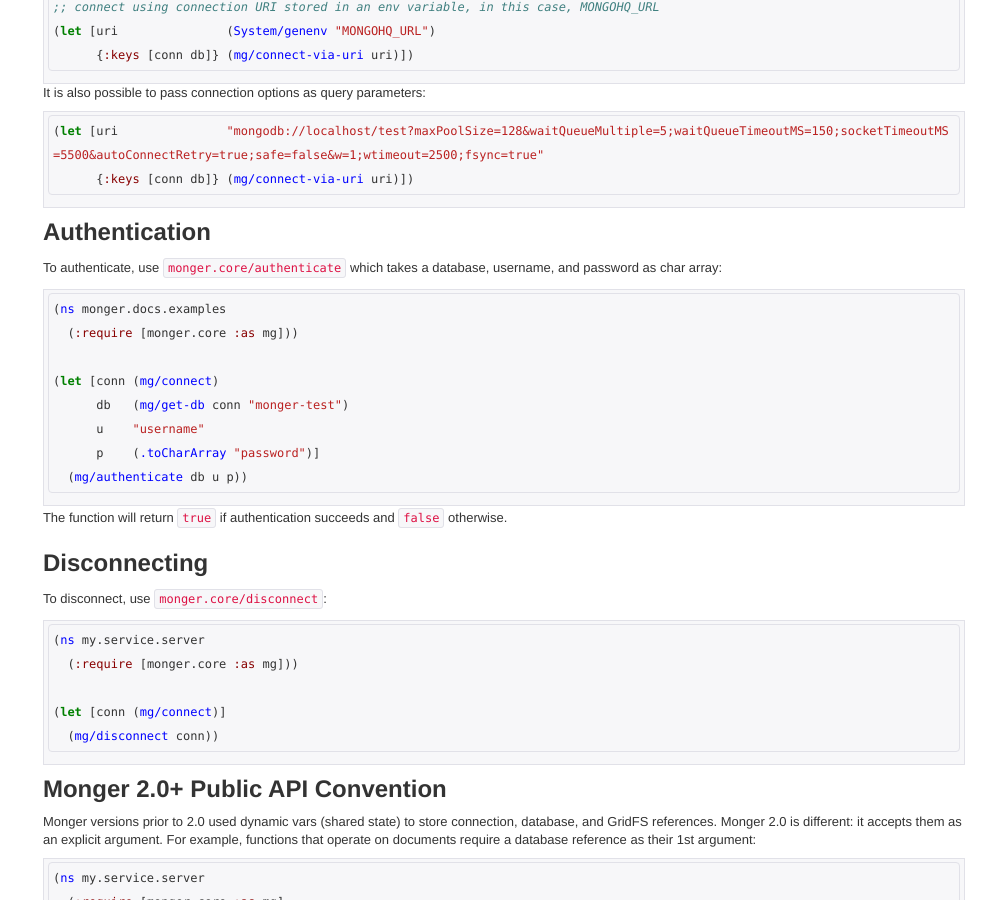
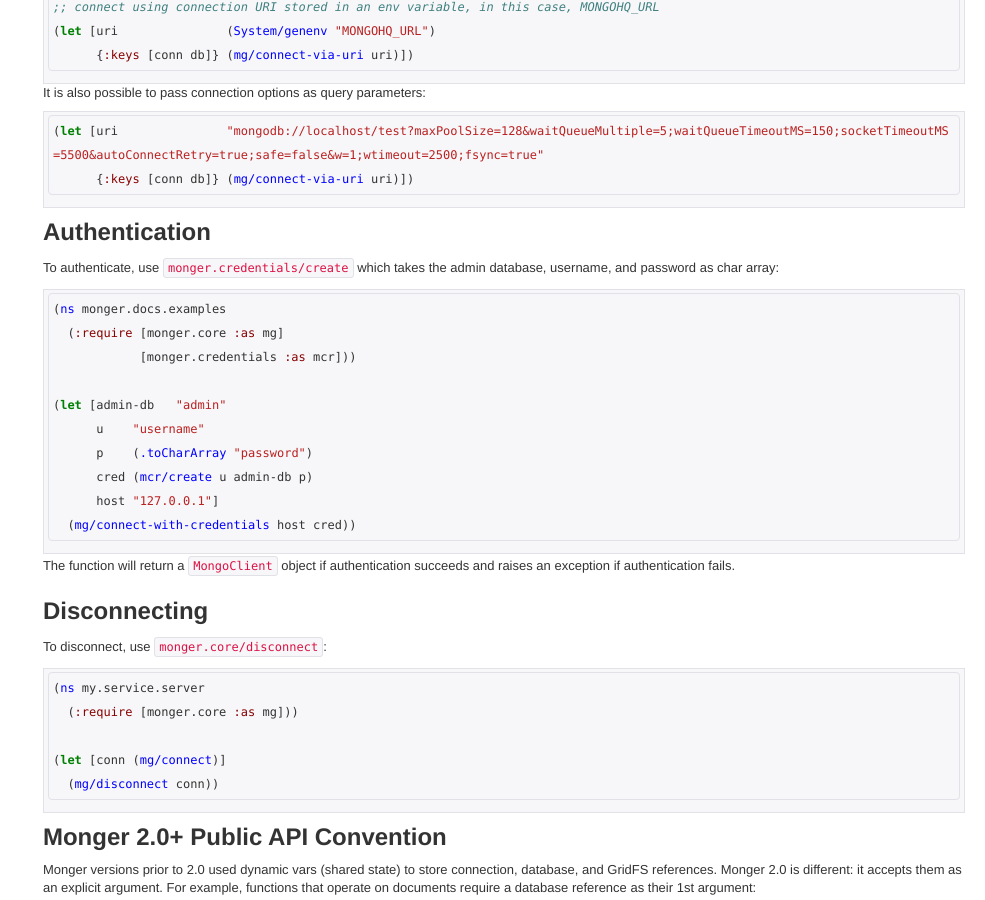
Before and after one commit to clojurewerkz/monger.docs, a Jekyll site: the page built from articles/getting_started.md, in a window 1280 px wide and 900 px high, scrolled down 2467 px. Shown: the whole window, without its empty margins (295-1280 px from the left). Built offline with Jekyll 4.4.1, drawn with Linux system fonts in a browser that asks for light colours; some web fonts are replaced; comment, search, counter and statistics services are not loaded.

Commit message:
Update authentication docs
Update the authentication docs to use credentials instead of authenticate function which was removed

````diff
--- a/articles/getting_started.md
+++ b/articles/getting_started.md
@@ -171,21 +171,23 @@ It is also possible to pass connection options as query parameters:
 
 ## Authentication
 
-To authenticate, use `monger.core/authenticate` which takes a database, username,
+To authenticate, use `monger.credentials/create` which takes the admin database, username,
 and password as char array:
 
 ``` clojure
 (ns monger.docs.examples
-  (:require [monger.core :as mg]))
+  (:require [monger.core :as mg]
+            [monger.credentials :as mcr]))
 
-(let [conn (mg/connect)
-      db   (mg/get-db conn "monger-test")
+(let [admin-db   "admin"
       u    "username"
-      p    (.toCharArray "password")]
-  (mg/authenticate db u p))
+      p    (.toCharArray "password")
+      cred (mcr/create u admin-db p)
+      host "127.0.0.1"]
+  (mg/connect-with-credentials host cred))
 ```
 
-The function will return `true` if authentication succeeds and `false` otherwise.
+The function will return a `MongoClient` object if authentication succeeds and raises an exception if authentication fails.
 
 ## Disconnecting
 
````
